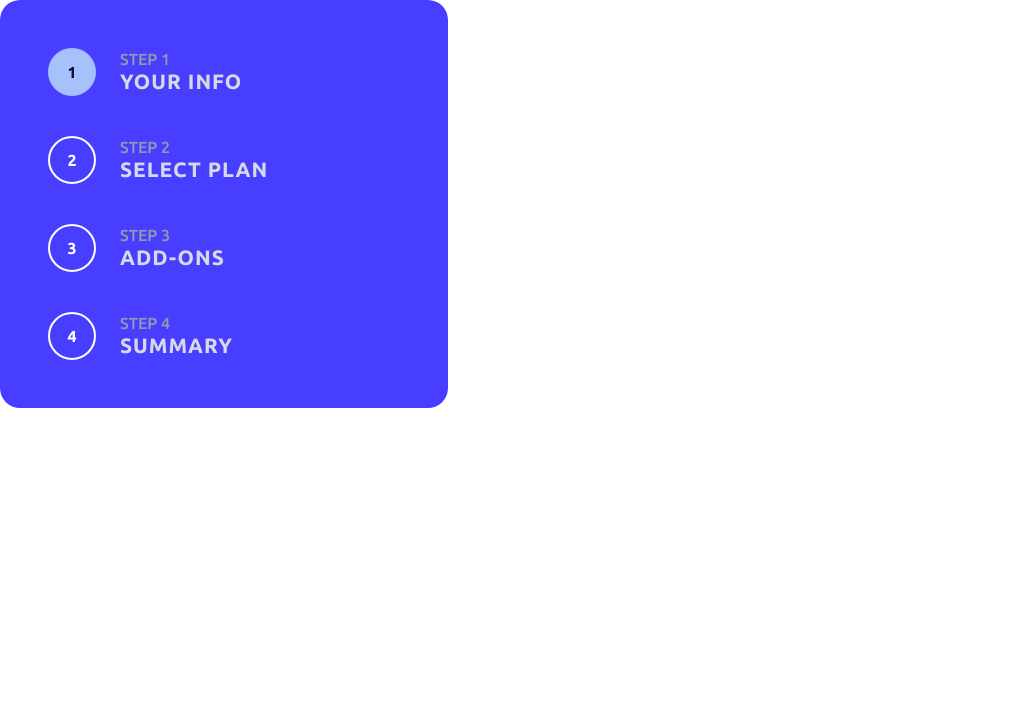
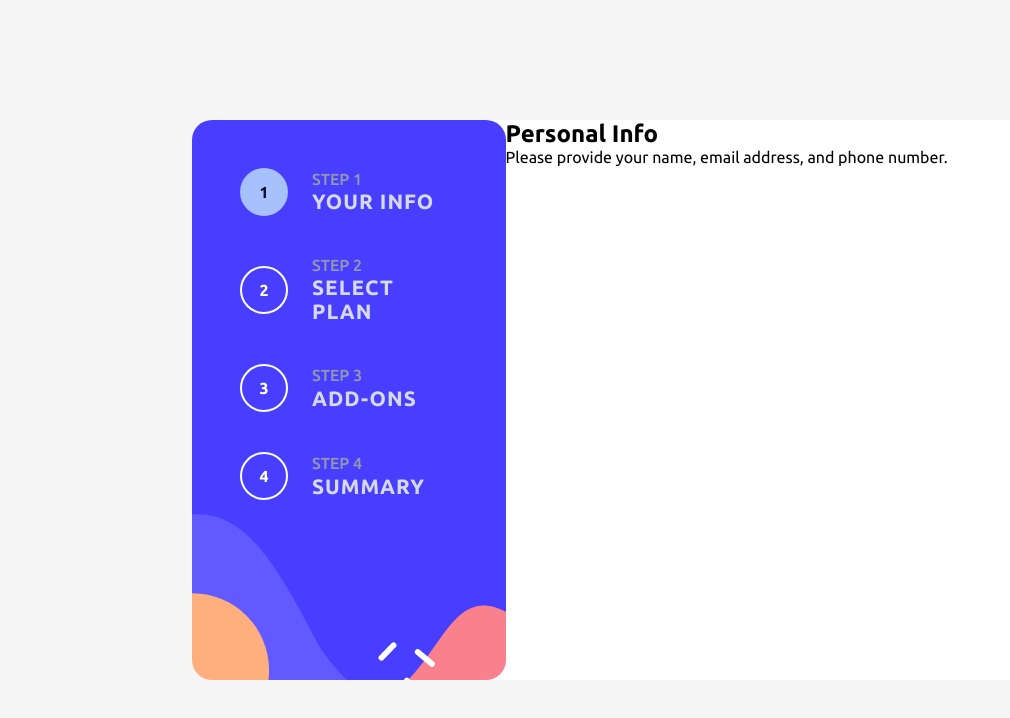
Before and after one commit to kaya70875/multi-step-form-react, a React (Vite) app in the folder multi-step-form/: page / in a window 1280 px wide. Shown: the top 718 px of the page, without its empty margins (0-1010 px from the left). Built offline with nearby package versions, Linux system fonts and the light colour scheme.

Commit message:
create template for FormInfoSection

```diff
--- a/multi-step-form/src/App.css
+++ b/multi-step-form/src/App.css
@@ -0,0 +1,17 @@
+.app {
+    display: flex;
+    flex-direction: column;
+    align-items: center;
+    justify-content: center;
+    height: 100vh;
+    width: 100vw;
+    background-color: #f5f5f5;
+}
+
+.form-wrapper {
+    display: flex;
+    width: 70%;
+    height: 70%;
+    background-color: #fff;
+    border-radius: 20px;
+}
--- a/multi-step-form/src/App.tsx
+++ b/multi-step-form/src/App.tsx
@@ -1,17 +1,20 @@
-import './App.css'
-import FormStepsSection from './components/FormStepsSection'
-import './index.css'
+import "./App.css";
+import FormInfoSection from "./components/FormInfoSection";
+import FormStepsSection from "./components/FormStepsSection";
+import "./index.css";
 
 function App() {
-
   return (
-    <div className='app'>
+    <div className="app">
       <div className="form-wrapper">
         <FormStepsSection />
+        <FormInfoSection
+          formHeader="Personal Info"
+          formInfo="Please provide your name, email address, and phone number."
+        />
       </div>
-
     </div>
-  )
+  );
 }
 
-export default App
+export default App;
--- /dev/null
+++ b/multi-step-form/src/components/FormInfoSection.tsx
@@ -0,0 +1,19 @@
+import './_FormInfoSection.scss'
+
+interface FormInfoSectionProps {
+  formHeader: string;
+  formInfo: string;
+}
+
+export default function FormInfoSection({formHeader , formInfo} : FormInfoSectionProps) {
+  return (
+    <div className='form-info-section'>
+      <header className='form-header'>
+        <h2>{formHeader}</h2>
+        <p>{formInfo}</p>
+      </header>
+
+      <section className='form'></section>
+    </div>
+  )
+}
```
Also changed, not shown: multi-step-form/src/components/_FormInfoSection.scss (added).
